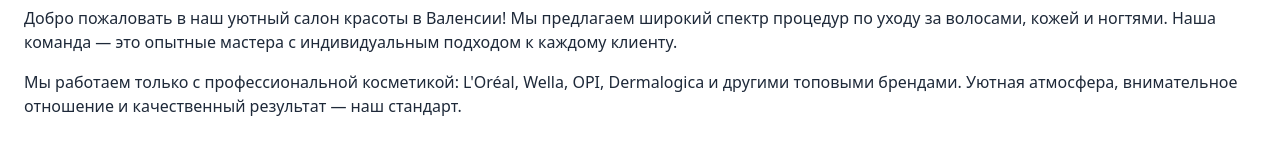
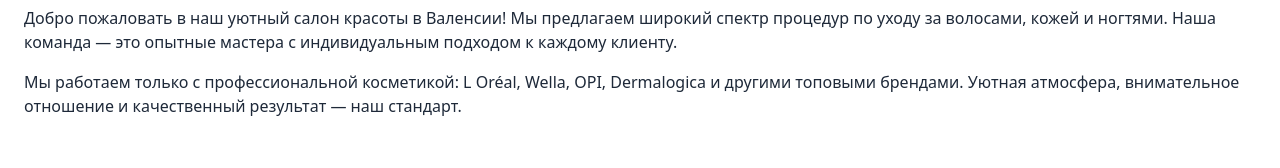
Before and after one commit to pix0010/tidio-demo, a Next.js app: page / in a window 1280 px wide. Shown: the part 440-608 px from the top of the page. Built offline with nearby package versions, Linux system fonts and the light colour scheme.

Commit message:
Обновление контента страницы и Q&A

```diff
--- a/app/page.tsx
+++ b/app/page.tsx
@@ -44,7 +44,7 @@ export default function BeautySalonDemo() {
     Наша команда — это опытные мастера с индивидуальным подходом к каждому клиенту.
   </p>
   <p className="mb-4">
-    Мы работаем только с профессиональной косметикой: L'Oréal, Wella, OPI, Dermalogica и другими топовыми брендами.
+    Мы работаем только с профессиональной косметикой: L Oréal, Wella, OPI, Dermalogica и другими топовыми брендами.
     Уютная атмосфера, внимательное отношение и качественный результат — наш стандарт.
   </p>
 </section>
```
